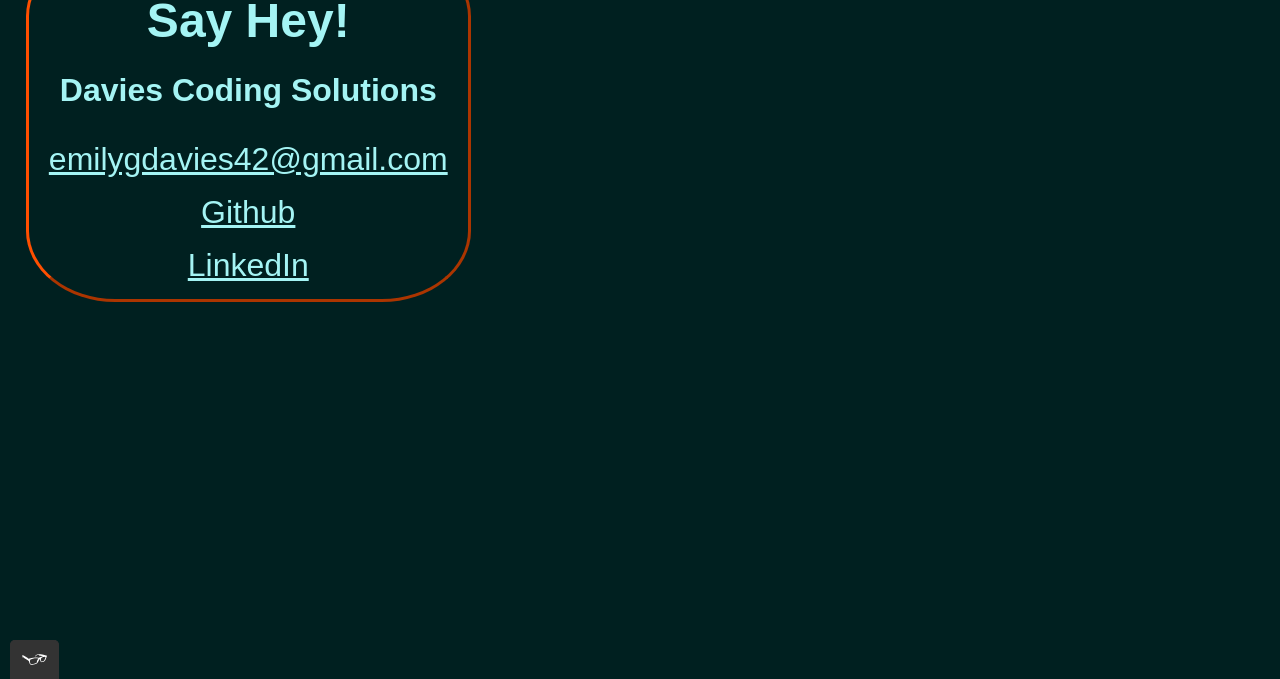
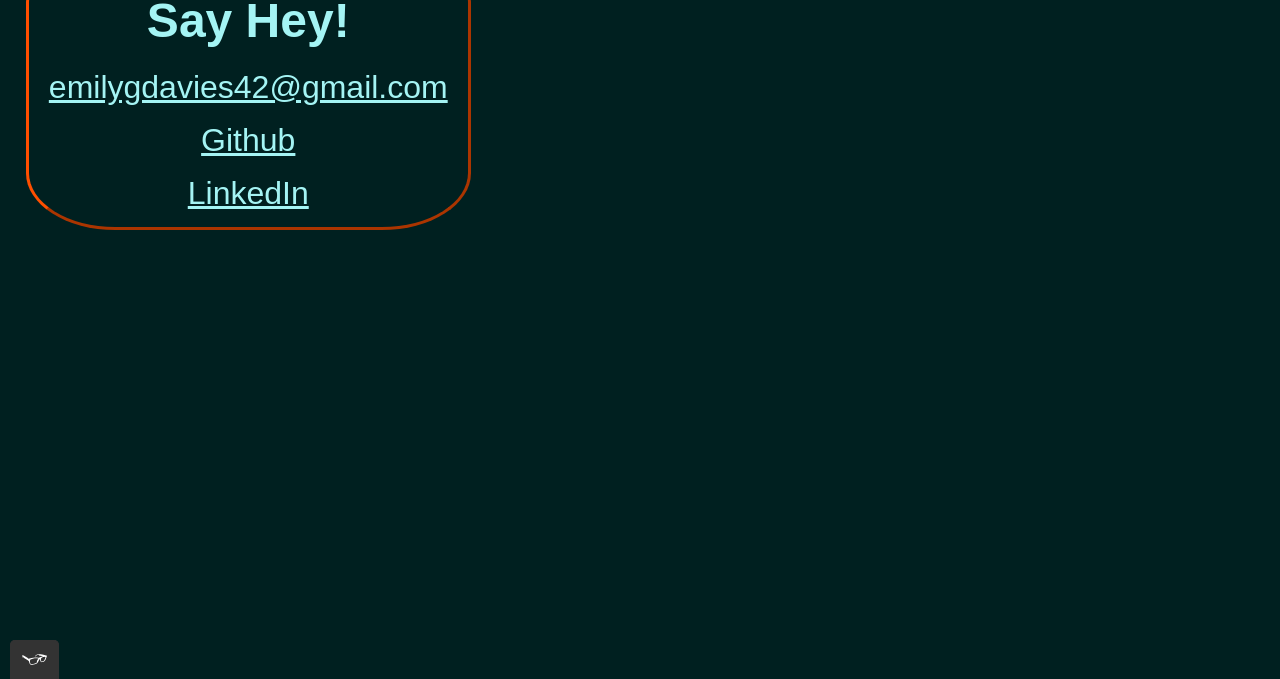
Before and after one commit to RenshawDavies/Portfolio-Website, a plain HTML site: page contact.html in a window 1280 px wide. Shown: the part 121-800 px from the top of the page. Drawn offline with nearby package versions, Linux system fonts and the light colour scheme.

Commit message:
Update contact.html
Removed old title from contacts

```diff
--- a/contact.html
+++ b/contact.html
@@ -93,7 +93,6 @@
 
                 <!-- Call to action -->
                 <h2>Say Hey!</h2>
-                <h4>Davies Coding Solutions</h4>
                 <a href="mailto:emilygdavies42@gmail.com" target="_blank">emilygdavies42@gmail.com</a><br><br>
                 <a href="https://github.com/Scaramouche9" target="_blank">Github</a><br><br>
                 <a href="https://www.linkedin.com/in/emily-davies9/" target="_blank">LinkedIn</a>
```
